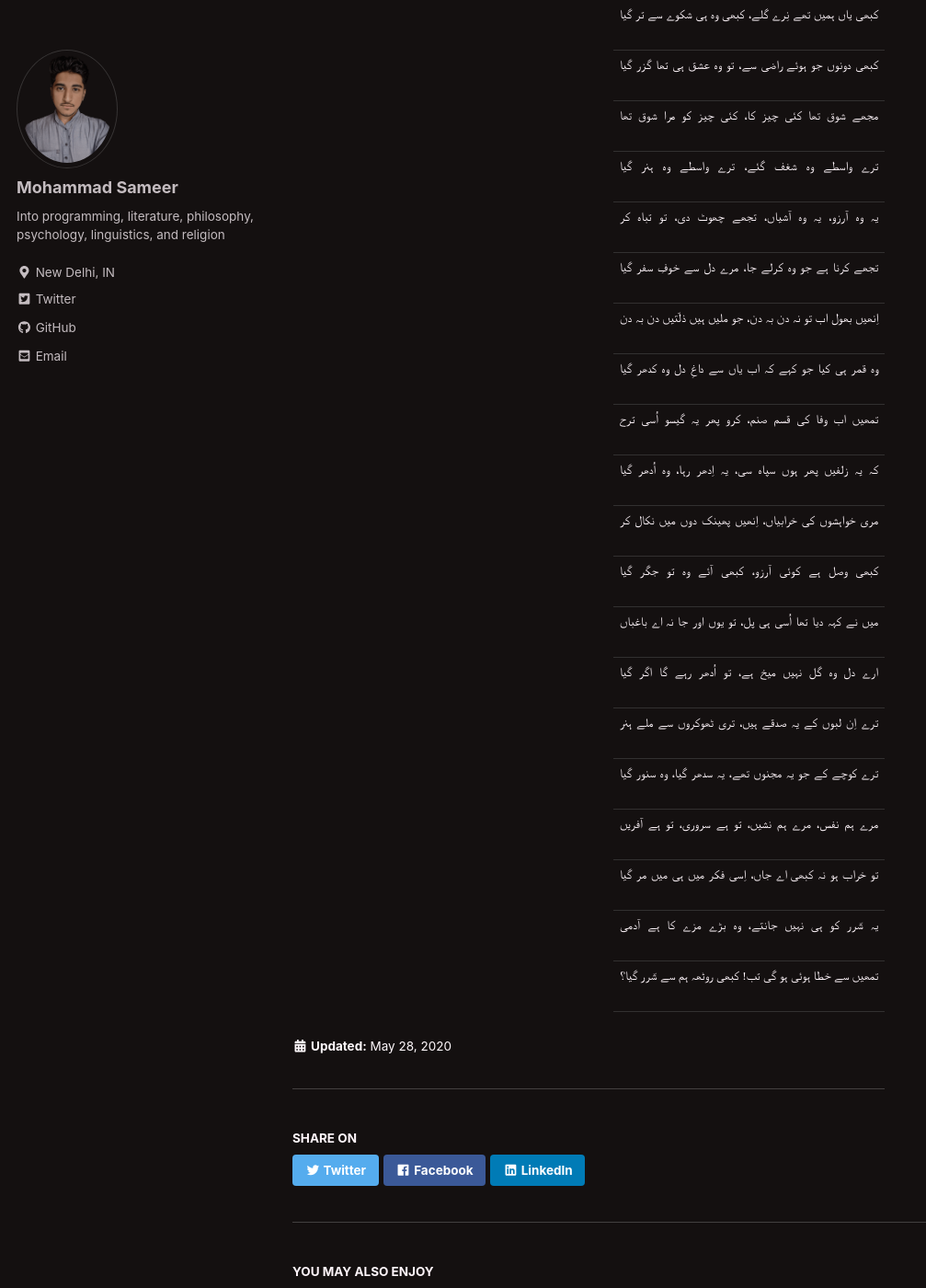
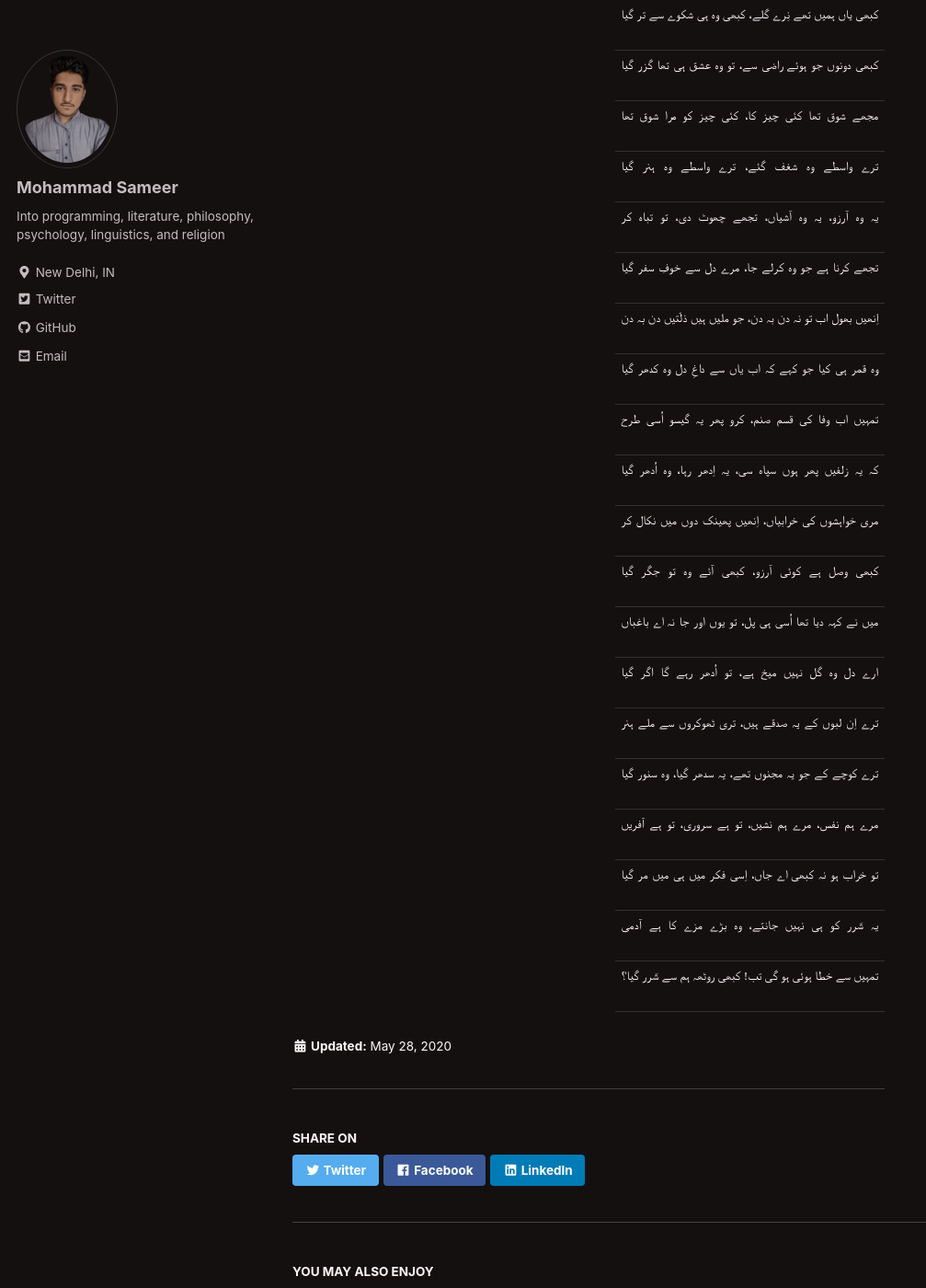
Before and after one commit to m-sameer/mhdsmr2.github.io, a Jekyll site: the page built from _posts/2020-05-28-ghazal1.md, in a window 1280 px wide and 1400 px high, scrolled down 322 px. Shown: the whole window at 92% size, without its empty margins (0-1007 px from the left). Built offline with Jekyll 4.4.1, drawn with Linux system fonts in a browser that asks for light colours; cached includes are drawn as plain includes; some web fonts are replaced.

Commit message:
Fix poetry typo

```diff
--- a/_posts/2020-05-28-ghazal1.md
+++ b/_posts/2020-05-28-ghazal1.md
@@ -32,7 +32,7 @@ table {
 <tr><td>تجھے کرنا ہے جو وہ کرلے جا، مرے دل سے خوفِ سفر گیا</td></tr>
 <tr><td>اِنھیں بھول اب تو نہ دن بہ دن، جو ملیں ہیں ذلّتیں دن بہ دن</td></tr>
 <tr><td>وہ قمر ہی کیا جو کہے کہ اب یاں سے داغِ دل وہ کدھر گیا</td></tr>
-<tr><td>تمھیں اب وفا کی قسم صنم، کرو پھر یہ گیسو اُسی ترح</td></tr>
+<tr><td>تمہیں اب وفا کی قسم صنم، کرو پھر یہ گیسو اُسی طرح</td></tr>
 <tr><td>کہ یہ زلفیں پھر ہوں سپاہ سی، یہ اِدھر رہا، وہ اُدھر گیا</td></tr>
 <tr><td>مری خواہشوں کی خرابیاں، اِنھیں پھینک دوں میں نکال کر</td></tr>
 <tr><td>کبھی وصل ہے کوئی  آرزو، کبھی آئے وہ تو جگر گیا</td></tr>
@@ -43,5 +43,5 @@ table {
 <tr><td>مرے ہم نفس، مرے ہم نشیں، تو ہے سروری، تو ہے آفریں</td></tr>
 <tr><td>تو خراب ہو نہ کبھی اے جاں، اِسی فکر میں ہی میں مر گیا</td></tr>
 <tr><td>یہ شؔرر کو ہی نہیں جانتے، وہ بڑے مزے کا ہے آدمی</td></tr>
-<tr><td>تمھیں سے خطا ہوئی ہو گی تب! کبھی روٹھہ ہم سے شؔرر گیا؟</td></tr>
+<tr><td>تمہیں سے خطا ہوئی ہو گی تب! کبھی روٹھہ ہم سے شؔرر گیا؟</td></tr>
 </table>
```
